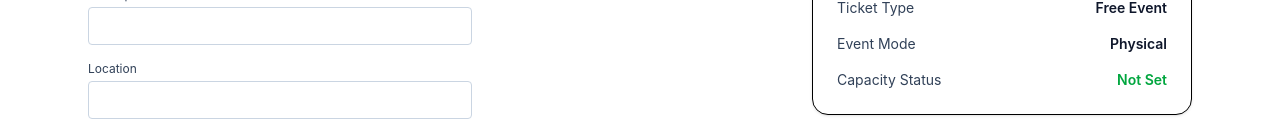
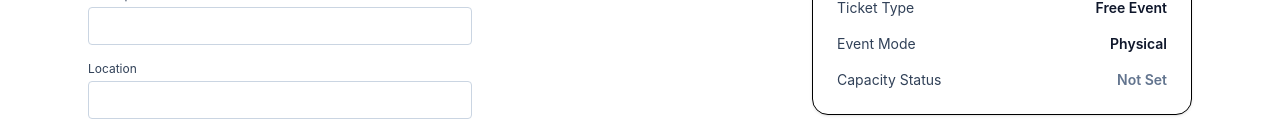
Before and after one commit to Event-Zen/eventzen-frontend, a React (Vite) app: page /create-event in a window 1280 px wide. Shown: the part 258-394 px from the top of the page. Built offline with nearby package versions, Linux system fonts and the light colour scheme.

Commit message:
Updated the a smart insights section for small events

```diff
--- a/src/pages/CreateEventPage.tsx
+++ b/src/pages/CreateEventPage.tsx
@@ -388,16 +388,22 @@ export default function CreateEventPage() {
                                     <div className="flex justify-between">
                                         <span>Capacity Status</span>
                                         <span
-                                            className={`font-semibold ${form.capacity && Number(form.capacity) > 500
-                                                    ? "text-red-600"
-                                                    : "text-green-600"
+                                            className={`font-semibold ${!form.capacity
+                                                    ? "text-slate-500"
+                                                    : Number(form.capacity) <= 100
+                                                        ? "text-green-600"
+                                                        : Number(form.capacity) <= 500
+                                                            ? "text-blue-600"
+                                                            : "text-red-600"
                                                 }`}
                                         >
-                                            {form.capacity
-                                                ? Number(form.capacity) > 500
-                                                    ? "Large Scale Event"
-                                                    : "Standard Event"
-                                                : "Not Set"}
+                                            {!form.capacity
+                                                ? "Not Set"
+                                                : Number(form.capacity) <= 100
+                                                    ? "Small Event"
+                                                    : Number(form.capacity) <= 500
+                                                        ? "Standard Event"
+                                                        : "Large Scale Event"}
                                         </span>
                                     </div>
                                 </div>
```
